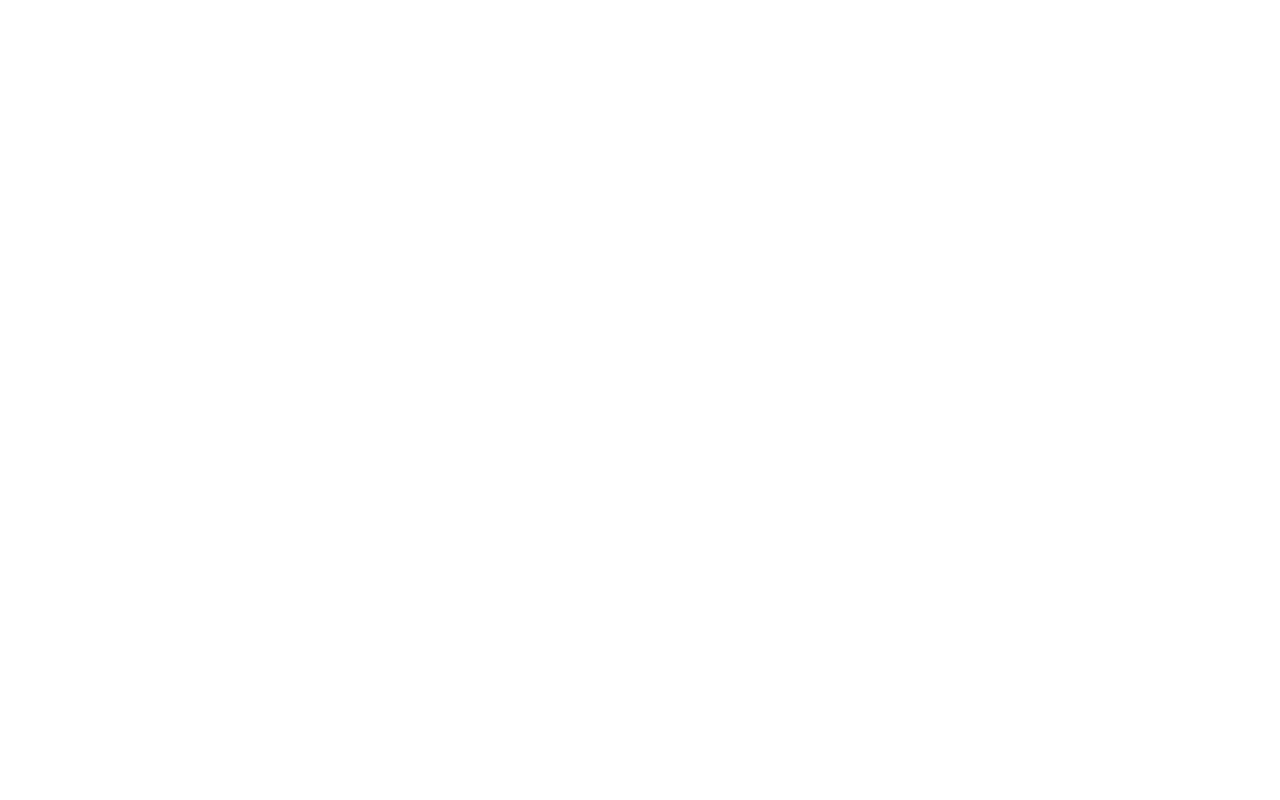
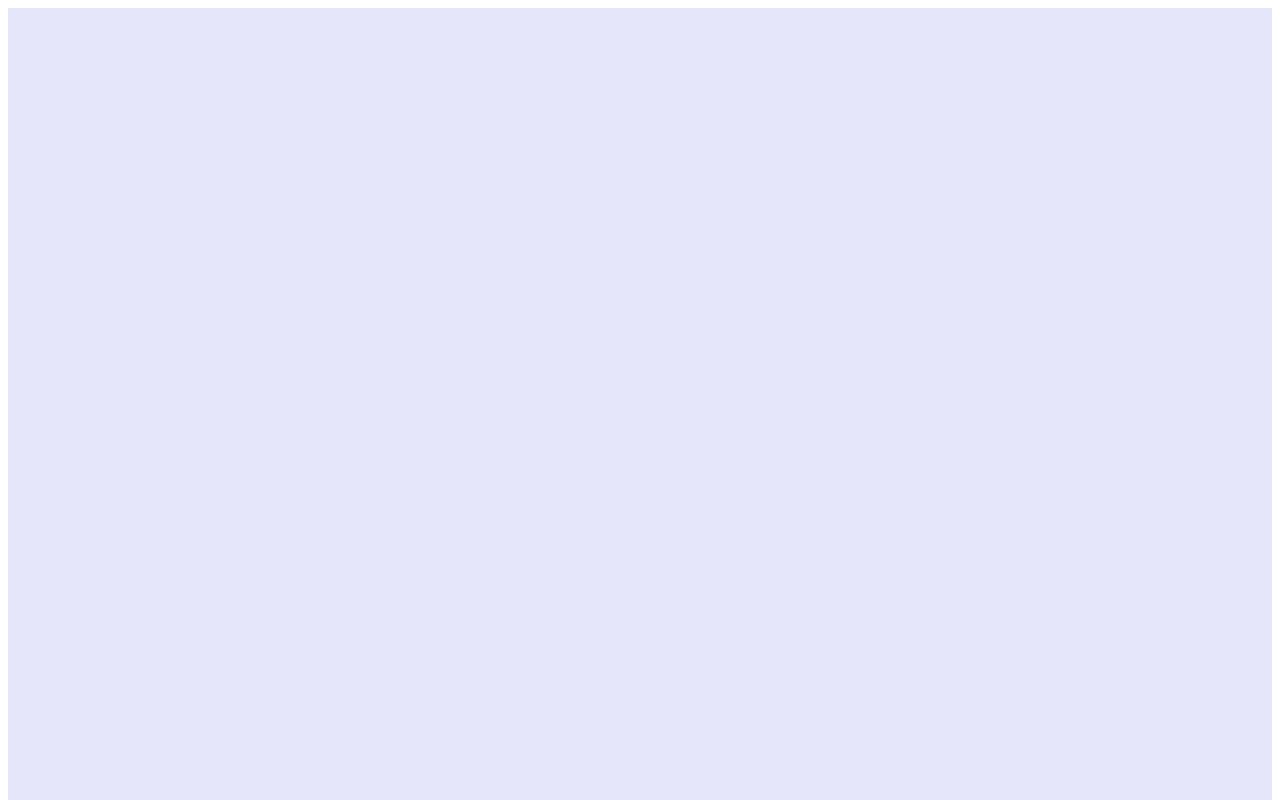
Before and after one commit to Valentina-2608/Shop_clothes, a plain HTML site: page index.html in a window 1280 px wide. Shown: the top 800 px of the page. Drawn offline with Linux system fonts and the light colour scheme.

Commit message:
Add styles for block main

```diff
--- a/css/style.css
+++ b/css/style.css
@@ -1,3 +1,11 @@
 /* Styles */
 
-.
+/* Block main */
+
+
+.main{
+    width:100%;
+    height:1000px;
+    background-color: lavender;
+    display: flex;
+}
```
